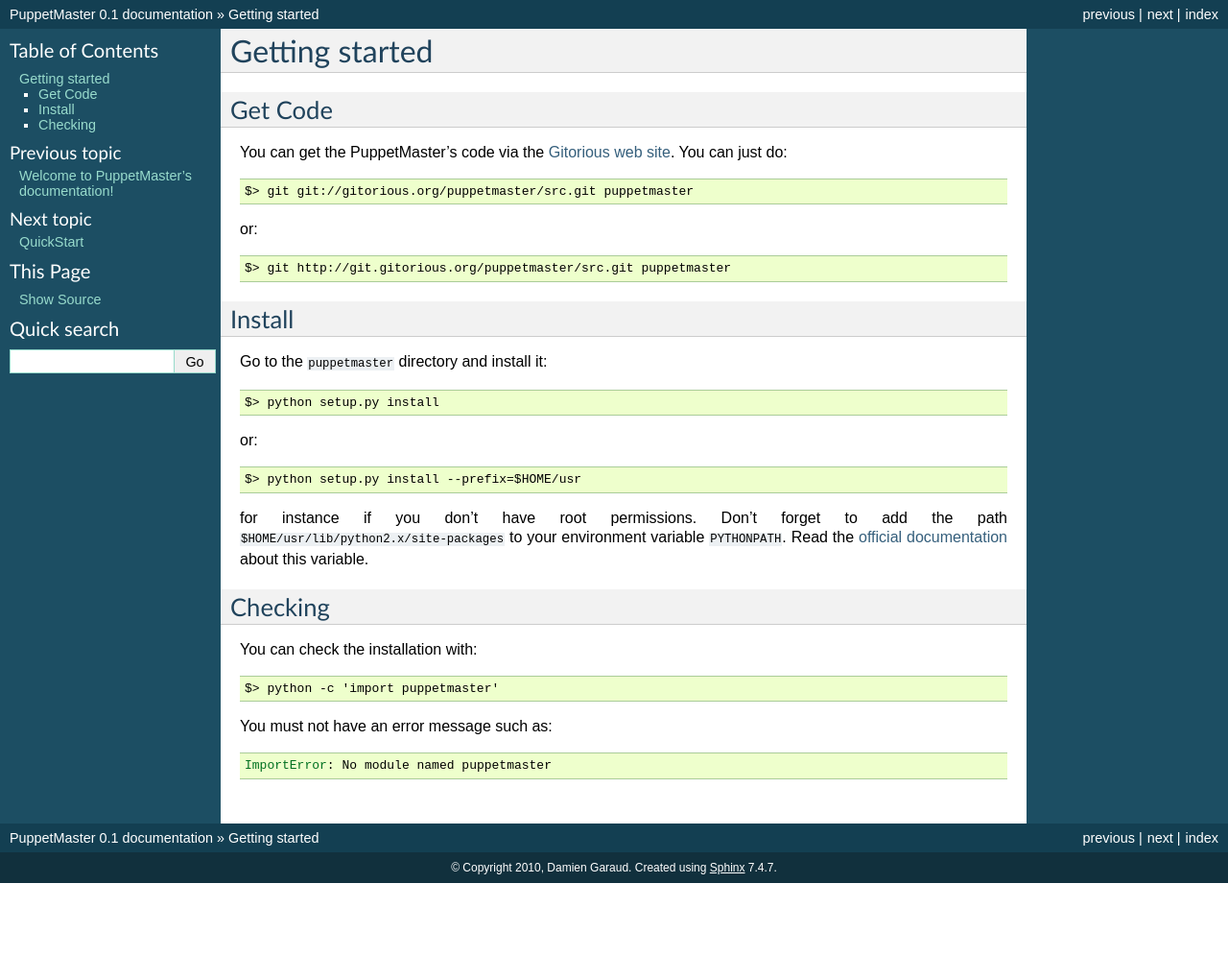
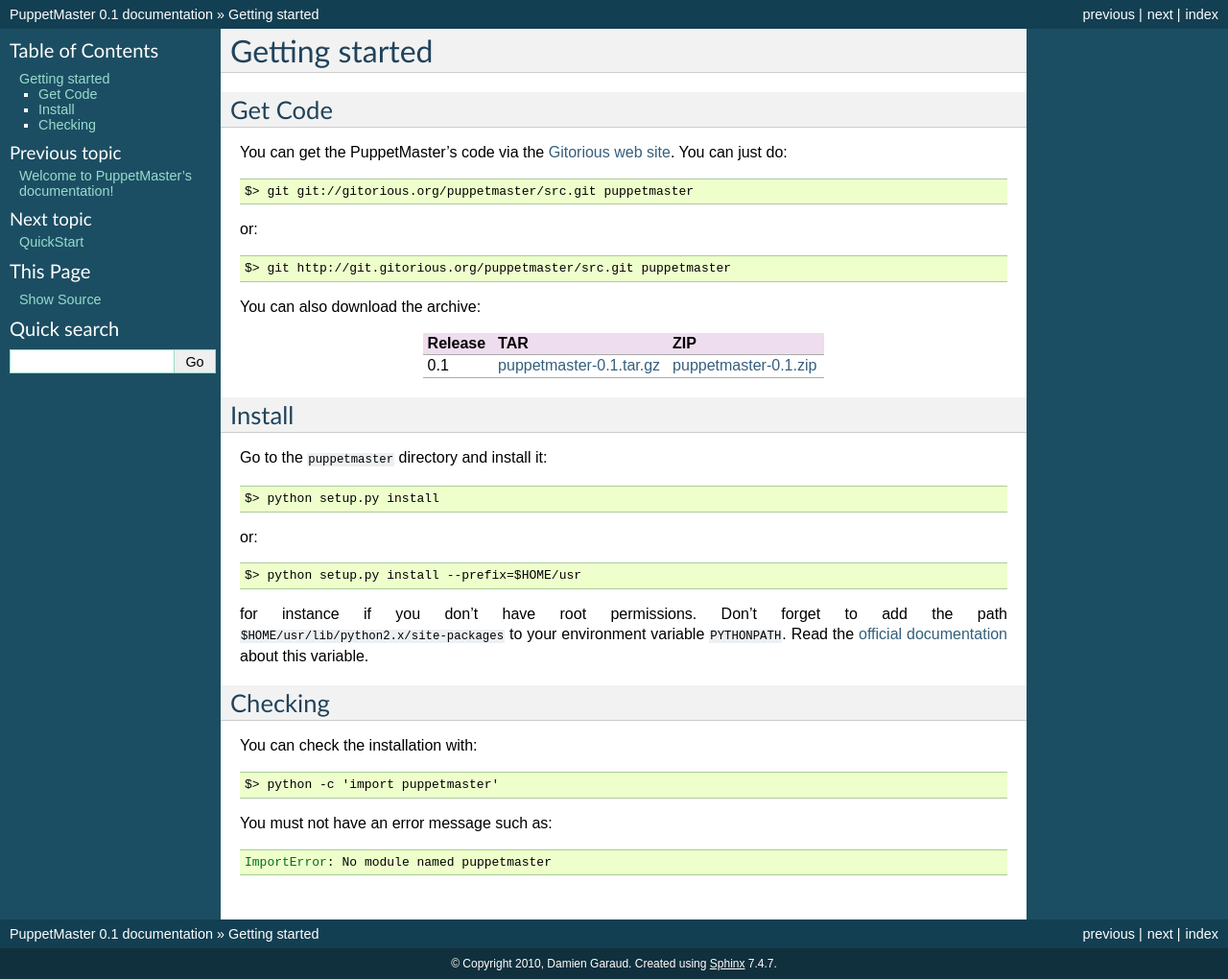
Before and after one commit to garaud/puppetmaster, a Sphinx documentation site: the page built from doc/getting_started.rst, in a window 1280 px wide. Shown: the whole page at 96% size. Built offline with Sphinx 7.4.7, drawn with Linux system fonts in a browser that asks for light colours; before the commit the page ends 920 px from its top, so only the background shows below that.

Commit message:
Added a link for PuppetMaster archives to a documentation page.

```diff
--- a/doc/getting_started.rst
+++ b/doc/getting_started.rst
@@ -17,6 +17,18 @@
 or::
 
     $> git http://git.gitorious.org/puppetmaster/src.git puppetmaster
+
+You can also download the archive:
+
+  =======  ==========================  =======================
+  Release  TAR                         ZIP
+  =======  ==========================  =======================
+    0.1    `puppetmaster-0.1.tar.gz`_  `puppetmaster-0.1.zip`_
+  =======  ==========================  =======================
+
+.. _puppetmaster-0.1.tar.gz: ./_static/download/puppetmaster-0.1.tar.gz
+.. _puppetmaster-0.1.zip: ./_static/download/puppetmaster-0.1.zip
+
 
 .. _install:
 
```
